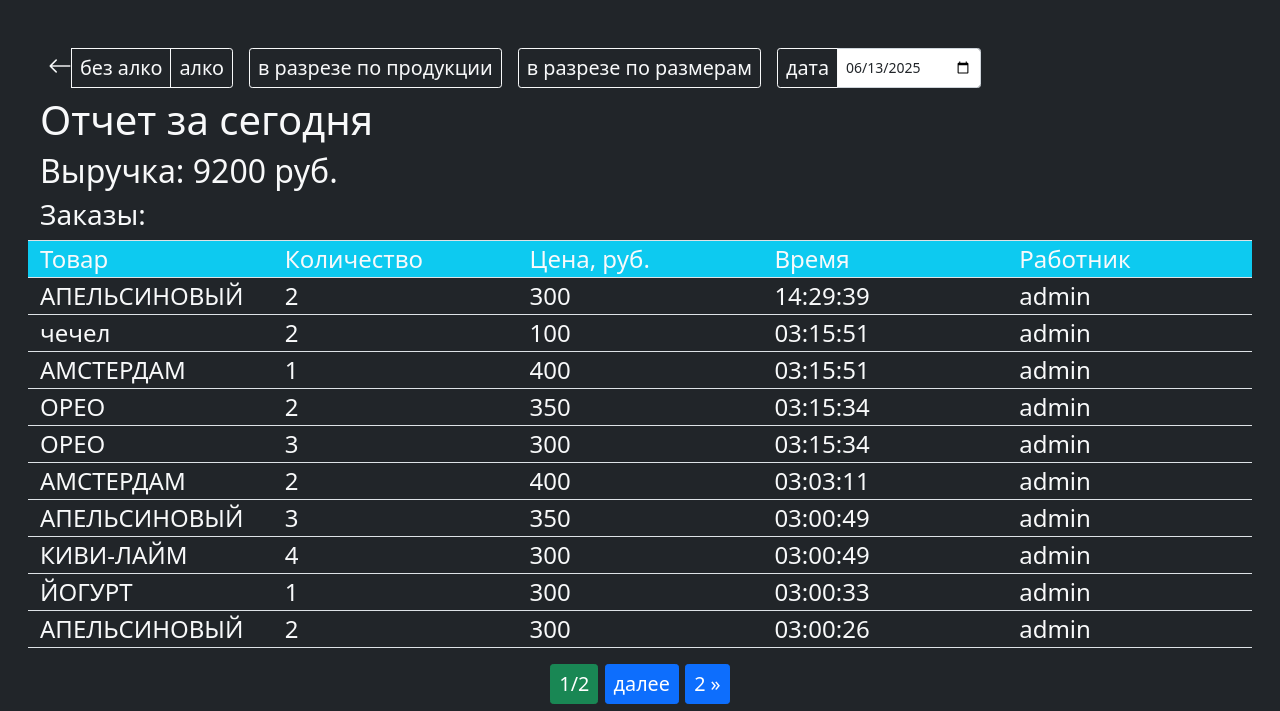
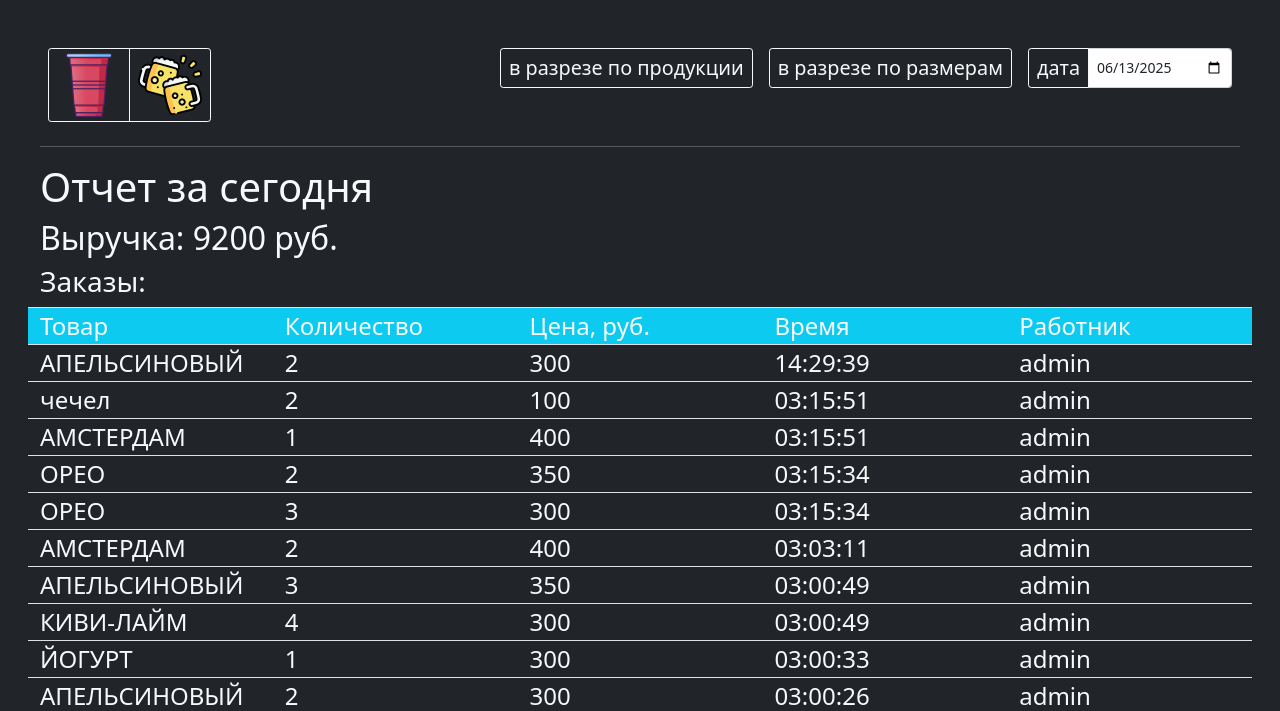
Before and after one commit to Erbol92/CUPS, a Django app: page /report/ in a window 1280 px wide. Shown: the top 711 px of the page. Run offline with Django 5.2, Linux system fonts and the light colour scheme; data comes from the database, SQL or seed files in the repository; both versions use the stored data as it was after the commit.

Commit message:
icons change and navs

```diff
--- a/templates/main.html
+++ b/templates/main.html
@@ -1,14 +1,15 @@
 {% extends 'base.html' %}
 {% load crispy_forms_tags %}
 {% load static %}
+  <i class="bi bi-measuring-cup"></i>
 {% block main %}
 <header class="d-flex justify-content-between mb-4 align-items-center">
   <div class="m-4">
     <img src="/static/images/cups.PNG" alt="" width="96" height="96" class="rounded-pill">
   </div>
   <div class="btn-group m-2 mb-2" role="group" aria-label="Basic example" id="role">
-    <a href="{% url 'main' 'no_alco' %}" class="btn btn-outline-light">без алко</a>
-    <a href="{% url 'main' 'alco' %}" class="btn btn-outline-light">алко</a>
+    <a href="{% url 'main' 'no_alco' %}" class="btn btn-outline-light"><img src="{% static '/images/cup.png' %}" width="64"></a>
+    <a href="{% url 'main' 'alco' %}" class="btn btn-outline-light"><img src="{% static '/images/beer.png' %}" width="64"></a>
   </div>
   <div class="m-4 navigator">
     <a href="{% url 'logout' %}" class="btn btn-outline-light nav_buttons">выход</a>
--- a/templates/report.html
+++ b/templates/report.html
@@ -1,6 +1,6 @@
 {% extends 'base.html' %}
 {% load tz %}
-
+{% load static %}
 {% block main %}
 <style>
   .btn {
@@ -15,15 +15,12 @@
     width: inherit;
   }
 </style>
-
-<div class="d-flex">
-  <div class="d-flex">
+<div>
   <div class="btn-group btn-group-sm m-2 mb-2" role="group" aria-label="Basic example" id="role">
-      <i class="bi bi-arrow-left"></i>
-      <a href="{% url 'main' 'no_alco' %}" class="btn btn-sm btn-outline-light">без алко</a>
-      <a href="{% url 'main' 'alco' %}" class="btn btn-sm btn-outline-light">алко</a>
+    <a href="{% url 'main' 'no_alco' %}" class="btn btn-outline-light"><img src="{% static '/images/cup.png' %}" width="64"></a>
+    <a href="{% url 'main' 'alco' %}" class="btn btn-outline-light"><img src="{% static '/images/beer.png' %}" width="64"></a>
   </div>
-  </div>
+  <div class="float-end d-flex">
     <button class="m-2 btn btn-sm btn-outline-light" id="cut">в разрезе по продукции</button>
     <button class="m-2 btn btn-sm btn-outline-light" id="cutSize">в разрезе по размерам</button>
     <form class="m-2 input-group input-group-sm">
@@ -31,11 +28,13 @@
       <input type="date" class="form-control" aria-label="Sizing example input" aria-describedby="inputGroup-sizing-sm" name="date" value="{{date|date:'Y-m-d' }}">
     </form>
   </div>
-
+</div>
+<hr>
+<div>
   <h1>Отчет за сегодня</h1>
   <h2>Выручка: {{ total_revenue }} руб.</h2>
-
   <h3>Заказы:</h3>
+</div>
     <div class="row border-top border-bottom bg-info">
       <div class="col">Товар</div>
       <div class="col">Количество</div>
```
Also changed, not shown: db.sqlite3, static/images/beer.png (added), static/images/cup.png (added). Lines whose indentation alone changed are shown as unchanged.
